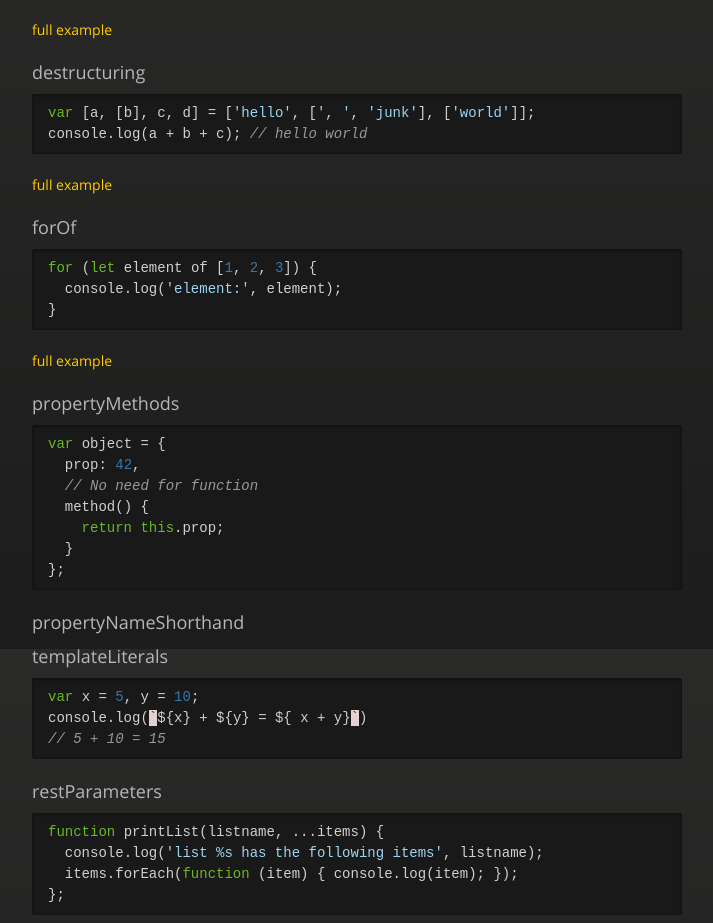
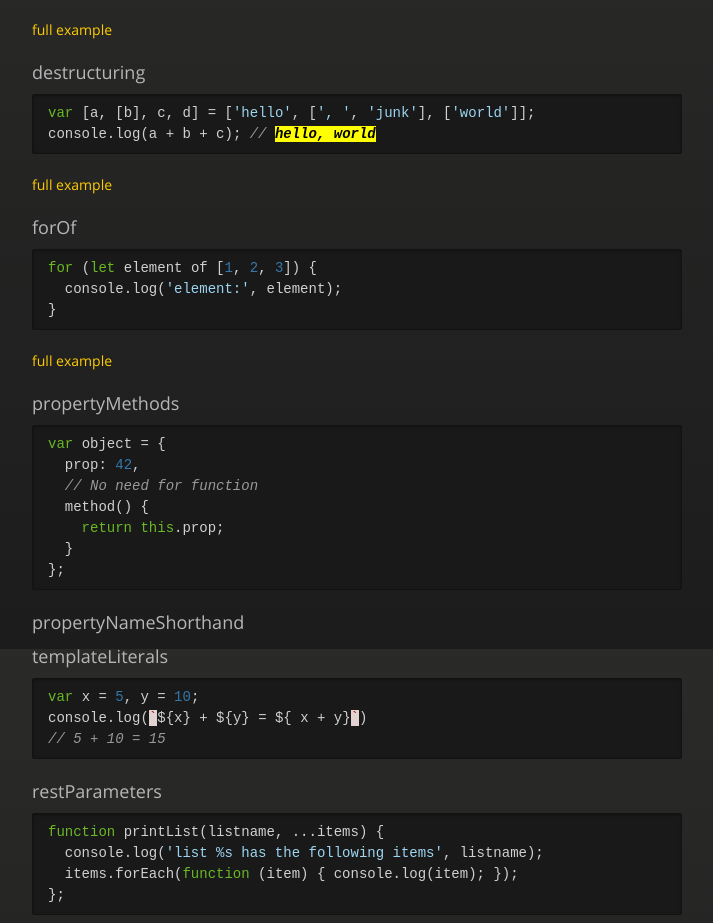
Before and after one commit to thlorenz/es6ify, a plain HTML site: page index.html in a window 1280 px wide. Shown: the part 5751-6674 px from the top of the page, without its empty margins (283-996 px from the left). Drawn offline with nearby package versions, Linux system fonts and the light colour scheme.

Commit message:
Fix output of destructuring example (I think)

```diff
--- a/index.html
+++ b/index.html
@@ -395,7 +395,7 @@ your production bundle.</p>
 <a name="destructuring" class="anchor" href="#destructuring"><span class="octicon octicon-link"></span></a>destructuring</h3>
 
 <div class="highlight highlight-js"><pre><span class="kd">var</span> <span class="p">[</span><span class="nx">a</span><span class="p">,</span> <span class="p">[</span><span class="nx">b</span><span class="p">],</span> <span class="nx">c</span><span class="p">,</span> <span class="nx">d</span><span class="p">]</span> <span class="o">=</span> <span class="p">[</span><span class="s1">'hello'</span><span class="p">,</span> <span class="p">[</span><span class="s1">', '</span><span class="p">,</span> <span class="s1">'junk'</span><span class="p">],</span> <span class="p">[</span><span class="s1">'world'</span><span class="p">]];</span>
-<span class="nx">console</span><span class="p">.</span><span class="nx">log</span><span class="p">(</span><span class="nx">a</span> <span class="o">+</span> <span class="nx">b</span> <span class="o">+</span> <span class="nx">c</span><span class="p">);</span> <span class="c1">// hello world</span>
+<span class="nx">console</span><span class="p">.</span><span class="nx">log</span><span class="p">(</span><span class="nx">a</span> <span class="o">+</span> <span class="nx">b</span> <span class="o">+</span> <span class="nx">c</span><span class="p">);</span> <span class="c1">// <span name=z7 id=z7 style='color:#000;background-color:yellow; font-weight:bold;'>hello, world</span></span>
 </pre></div>
 
 <p><a href="https://github.com/thlorenz/es6ify/blob/master/example/src/features/destructuring.js">full example</a></p>
```
